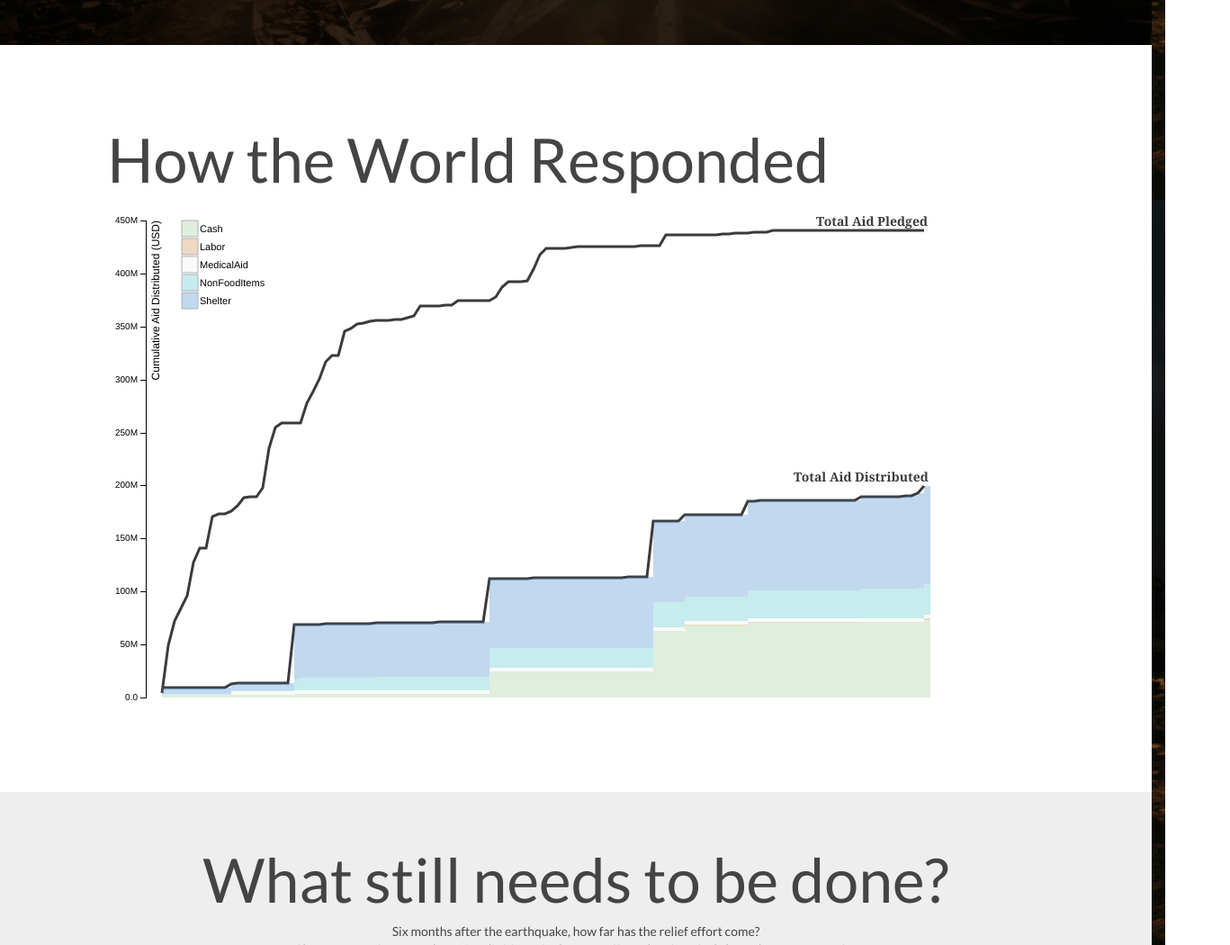
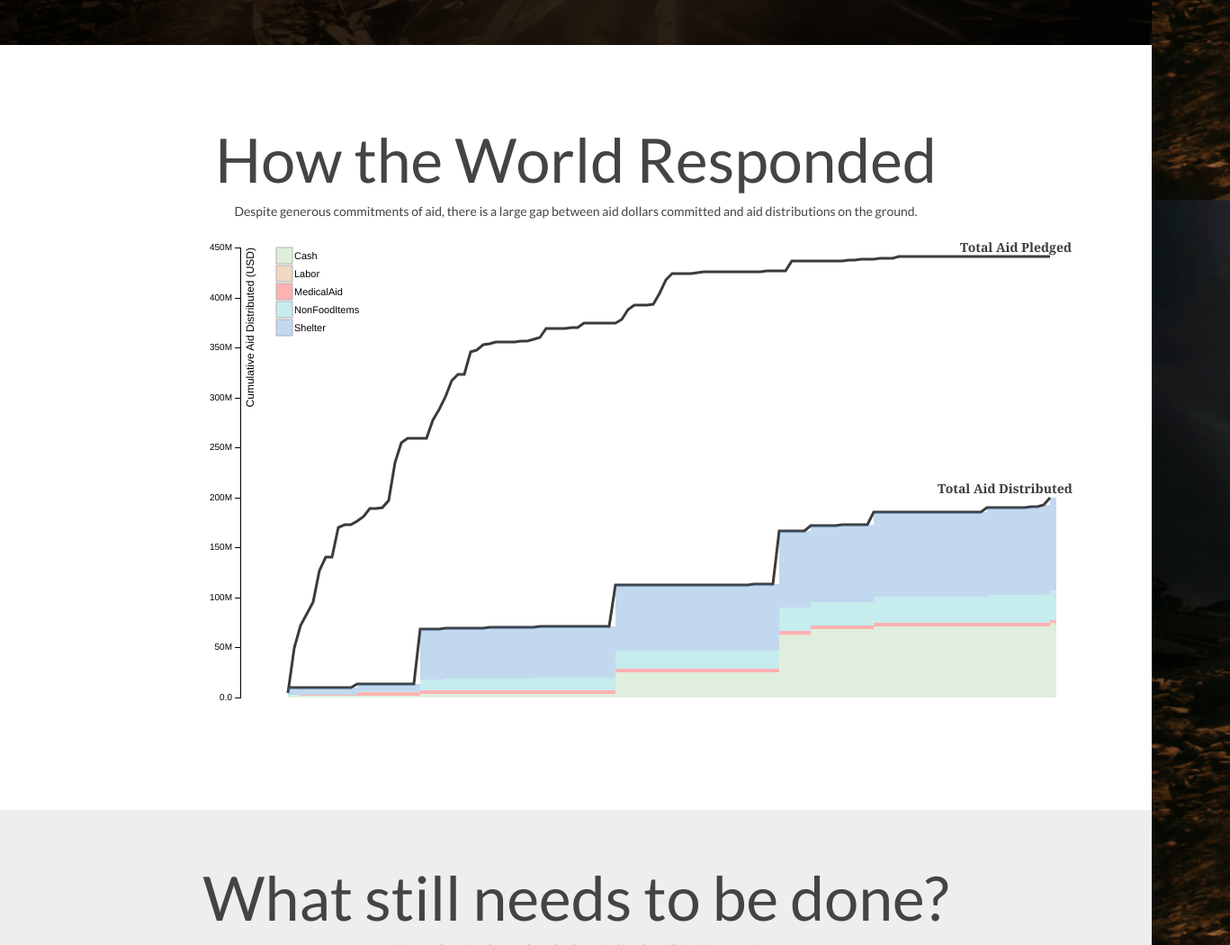
Before and after one commit to nickhamlin/nepal_earthquake, a plain HTML site: page index.html in a window 1280 px wide. Shown: the part 4900-5950 px from the top of the page at 90% size, 1367 px wide, since content can reach past the window. Drawn offline with nearby package versions, Linux system fonts and the light colour scheme.

Commit message:
improve margins and formatting

```diff
--- a/index.html
+++ b/index.html
@@ -224,8 +224,13 @@
 </section>
 
 <section class="container-fluid" id="section5">
-  <h1 class="col-md-offset-1">How the World Responded</h2>
-    <div class="row">
+  <div class="row">
+    <div class="col-md-10 col-md-offset-1 text-center">
+      <h1>How the World Responded</h1>
+    <p> Despite generous commitments of aid, there is a large gap between aid dollars committed and aid distributions on the ground.
+    </p>
+  </div>
+  </div> <div class="row">
         <div class="col-sm-6 col-md-6 col-sm-offset-1 col-md-offset-1">
             <response>
             </response>
--- a/js/response.js
+++ b/js/response.js
@@ -1,12 +1,13 @@
 // Set our margins
 var margin = {
     top: 20,
-    right: 170,
-    bottom: 50,
-    left: 40
+    right: 140,
+    bottom: 70,
+    left: 145
     },
-    width = 1100 - margin.left - margin.right, //we may want to play with the size on this later
-    height = 600 - margin.top - margin.bottom;
+    width = 960,
+    height = 500,
+    centered;
 
 // Our X scale
 var x = d3.scale.ordinal()
@@ -18,7 +19,7 @@ var y = d3.scale.linear()
 
 // Our color bands
 var color = d3.scale.ordinal()
-    .range([ "#99C68E", "#C77E36", "#EAEAEA", "#43BFC7", "#357EC7"]);
+    .range([ "#99C68E", "#C77E36", "Red", "#43BFC7", "#357EC7"]);
 
 // Use our X scale to set a bottom axis
 var xAxis = d3.svg.axis()
@@ -152,7 +153,7 @@ d3.csv("data/NepalTotalFundingMatrixPos.csv", function (data) {
 
 
     lineSvg.append("text")
-        .attr("transform", "translate(" + (width-145) + "," + (y(data[121].TotalFunding)-12) + ")")
+        .attr("transform", "translate(" + (width-160) + "," + (y(data[121].TotalFunding)-12) + ")")
         .attr("dy", ".5em")
         .attr("text-anchor", "start")
         .style("fill", "#3B3B3B")
@@ -170,7 +171,7 @@ d3.csv("data/NepalTotalFundingMatrixPos.csv", function (data) {
 
 
     lineSvg.append("text")
-        .attr("transform", "translate(" + (width-170) + "," + (y(data[121].Cash + data[121].Labor + data[121].MedicalAid + data[121].NonFoodItems + data[121].Shelter)-12) + ")")
+        .attr("transform", "translate(" + (width-185) + "," + (y(data[121].Cash + data[121].Labor + data[121].MedicalAid + data[121].NonFoodItems + data[121].Shelter)-12) + ")")
         .attr("dy", ".5em")
         .attr("text-anchor", "start")
         .style("fill", "#3B3B3B")
```
